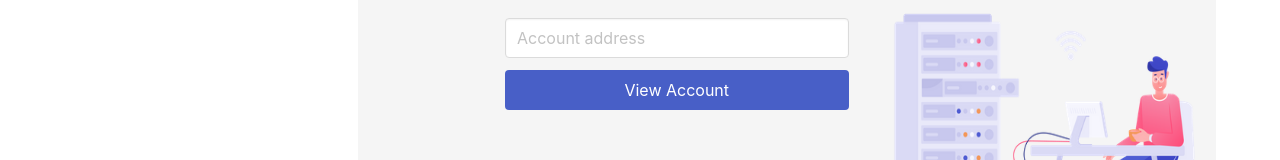
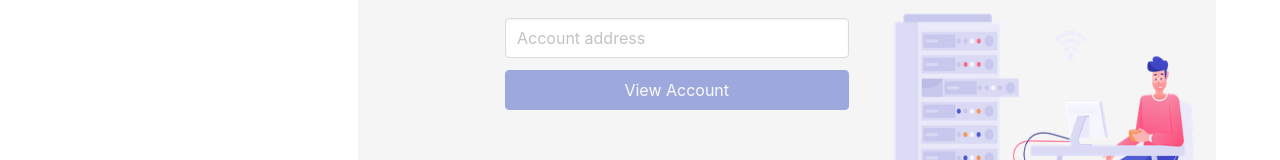
Before and after one commit to n1k0ver3E/COMP6452_Project, a React (Create React App) app in the folder client/: page /participant/view-account in a window 1280 px wide. Shown: the part 195-355 px from the top of the page. Built offline with nearby package versions, Linux system fonts and the light colour scheme.

Commit message:
fc-38 form validation upon view account submission

```diff
--- a/client/src/components/ViewAccountForm/ViewAccountForm.tsx
+++ b/client/src/components/ViewAccountForm/ViewAccountForm.tsx
@@ -9,7 +9,9 @@ const ViewAccountForm: FC<IViewAccountFormProps> = ({
   handleChange,
   handleViewAccount,
   checked,
-  setChecked
+  setChecked,
+  isRegisteredAddressFieldValid,
+  isAccountAddressFieldValid,
 }) => {
   const { registeredAccounts } = useContext(ProfileContractAPIContext)
 
@@ -70,6 +72,9 @@ const ViewAccountForm: FC<IViewAccountFormProps> = ({
         <button
           className="button is-block is-link is-fullwidth mt-3"
           onClick={(e) => handleViewAccount(e)}
+          disabled={
+            !isRegisteredAddressFieldValid || !isAccountAddressFieldValid
+          }
         >
           View Account
         </button>
--- a/client/src/interfaces/contract.ts
+++ b/client/src/interfaces/contract.ts
@@ -44,6 +44,8 @@ export interface IViewAccountFormProps {
   handleViewAccount: (e: any) => Promise<void>
   checked: boolean
   setChecked: (checked: boolean) => void
+  isRegisteredAddressFieldValid: boolean
+  isAccountAddressFieldValid: boolean
 }
 
 export interface IParticipantDetails {
--- a/client/src/pages/Participant/ViewAccount/ViewAccount.tsx
+++ b/client/src/pages/Participant/ViewAccount/ViewAccount.tsx
@@ -1,4 +1,4 @@
-import React, { FC, ChangeEvent, useState, useContext } from 'react'
+import React, { FC, ChangeEvent, useState, useContext, useEffect } from 'react'
 import ProfileTrackingImage from '../../../assets/database.png'
 import { ProfileContractContext } from '../../../contexts/ProfileContract'
 import { ProfileContractAPIContext } from '../../../contexts/ProfileContractAPI'
@@ -31,9 +31,19 @@ const ViewAccount: FC = () => {
   const [accountStatus, setAccountStatus] =
     useState<IAccountStatus>(initialAccountStatus)
   const [isRegisteredAddressFieldValid, setIsRegisteredAddressFieldValid] =
-    useState<boolean>(true)
+    useState<boolean>(false)
   const [isAccountAddressFieldValid, setIsAccountAddressFieldValid] =
-    useState<boolean>(true)
+    useState<boolean>(false)
+
+  useEffect(() => {
+    const watchChecked = () => {
+      if (checked) {
+        setIsRegisteredAddressFieldValid(false)
+      }
+    }
+
+    watchChecked()
+  }, [checked])
 
   const handleChange = (
     e: ChangeEvent<HTMLInputElement | HTMLSelectElement>
@@ -41,14 +51,23 @@ const ViewAccount: FC = () => {
     const { name, value } = e.target
 
     // Custom validation starts here
-    if (name === 'registeredAddress' && !checked) {
-      console.log('value', value)
+    if (name === 'registeredAddress') {
+      if (value === 'DEFAULT' || value === '') {
+        setIsRegisteredAddressFieldValid(false)
+      } else {
+        setIsRegisteredAddressFieldValid(true)
+        setIsAccountAddressFieldValid(true)
+      }
     }
 
     if (name === 'accountAddress') {
-      console.log('value', value)
+      if (value === '') {
+        setIsAccountAddressFieldValid(false)
+      } else {
+        setIsAccountAddressFieldValid(true)
+        setIsRegisteredAddressFieldValid(true)
+      }
     }
-
     // Custom validation ends here
 
     setData({ ...data, [name]: value })
@@ -93,6 +112,8 @@ const ViewAccount: FC = () => {
                 handleViewAccount={handleViewAccount}
                 checked={checked}
                 setChecked={setChecked}
+                isRegisteredAddressFieldValid={isRegisteredAddressFieldValid}
+                isAccountAddressFieldValid={isAccountAddressFieldValid}
               />
 
               {accountStatus.updated && (
```
